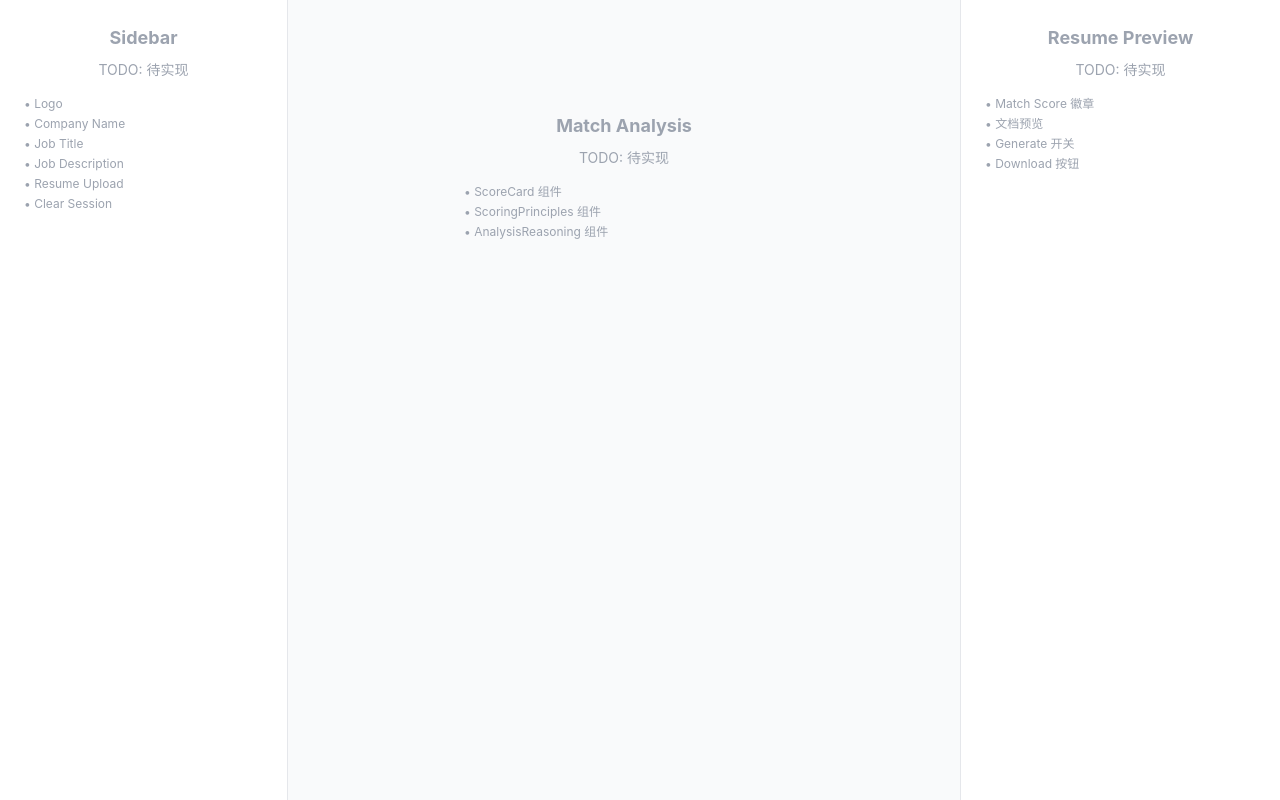
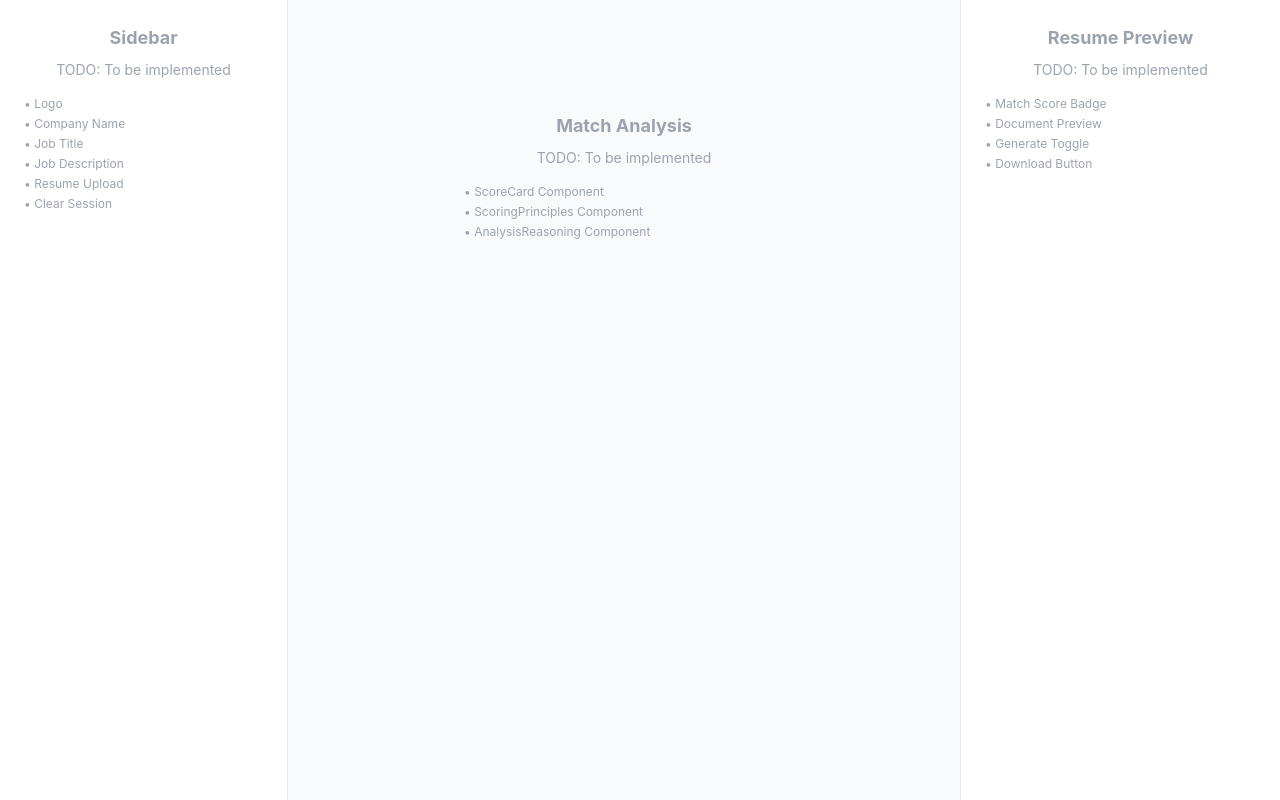
Before and after one commit to ResumAI-TPCC/ResumAI, a React (Vite) app in the folder frontend/: page / in a window 1280 px wide. Built offline with nearby package versions, Linux system fonts and the light colour scheme.

Commit message:
feat: update frontend skeleton with English comments and fix package.json

```diff
--- a/frontend/index.html
+++ b/frontend/index.html
@@ -1,10 +1,10 @@
 <!doctype html>
-<html lang="zh-CN">
+<html lang="en">
   <head>
     <meta charset="UTF-8" />
     <link rel="icon" type="image/svg+xml" href="/vite.svg" />
     <meta name="viewport" content="width=device-width, initial-scale=1.0" />
-    <title>ResumAI - 简历管理与职位助手</title>
+    <title>ResumAI - Resume Analysis</title>
   </head>
   <body>
     <div id="root"></div>
--- a/frontend/src/App.jsx
+++ b/frontend/src/App.jsx
@@ -1,7 +1,7 @@
-import MatchAnalysisPage from './pages/MatchAnalysisPage'
+import ResumeAnalysisPage from './pages/ResumeAnalysisPage'
 
 function App() {
-  return <MatchAnalysisPage />
+  return <ResumeAnalysisPage />
 }
 
 export default App
--- a/frontend/src/components/FileUpload.jsx
+++ b/frontend/src/components/FileUpload.jsx
@@ -1,21 +1,10 @@
-/**
- * FileUpload Component - 文件上传组件
- *
- * 功能规划:
- * - 拖拽上传区域
- * - 点击上传
- * - 支持 PDF, DOCX, TXT 格式
- * - 上传成功后显示✅图标和文件名
- * - 上传进度指示
- *
- * TODO: 后续实现
- */
+
 
 function FileUpload() {
   return (
     <div className="border-2 border-dashed border-gray-300 rounded-lg p-6 text-gray-400 text-center">
       <p className="font-bold">FileUpload</p>
-      <p className="text-sm">TODO: 文件上传组件</p>
+      <p className="text-sm">TODO: File upload component</p>
       <p className="text-xs mt-2">PDF, DOCX, TXT</p>
     </div>
   )
--- a/frontend/src/components/MatchAnalysis.jsx
+++ b/frontend/src/components/MatchAnalysis.jsx
@@ -1,25 +1,15 @@
-/**
- * MatchAnalysis Component - 中间分析区域
- *
- * 功能规划:
- * - Match Analysis 标题
- * - JD Match Score 评分卡片
- * - Scoring Principles 评分原则
- * - Analysis Reasoning 分析推理
- *
- * TODO: 后续实现
- */
+
 
 function MatchAnalysis() {
   return (
     <main className="flex-1 p-8 bg-gray-50">
       <div className="text-gray-400 text-center py-20">
         <p className="font-bold text-lg mb-2">Match Analysis</p>
-        <p className="text-sm">TODO: 待实现</p>
+        <p className="text-sm">TODO: To be implemented</p>
         <ul className="text-left text-xs mt-4 space-y-1 max-w-xs mx-auto">
-          <li>• ScoreCard 组件</li>
-          <li>• ScoringPrinciples 组件</li>
-          <li>• AnalysisReasoning 组件</li>
+          <li>• ScoreCard Component</li>
+          <li>• ScoringPrinciples Component</li>
+          <li>• AnalysisReasoning Component</li>
         </ul>
       </div>
     </main>
--- a/frontend/src/components/ResumePreview.jsx
+++ b/frontend/src/components/ResumePreview.jsx
@@ -1,27 +1,14 @@
-/**
- * ResumePreview Component - 右侧预览区域
- *
- * 功能规划:
- * - Resume Preview 标题
- * - Match Score 徽章 (68/100)
- * - 文档预览区域
- * - Generate Polished Resume 开关
- * - Download Polished Resume 按钮
- *
- * TODO: 后续实现
- */
-
 function ResumePreview() {
   return (
     <aside className="w-80 bg-white border-l border-gray-200 p-6 h-screen">
       <div className="text-gray-400 text-center">
         <p className="font-bold text-lg mb-2">Resume Preview</p>
-        <p className="text-sm">TODO: 待实现</p>
+        <p className="text-sm">TODO: To be implemented</p>
         <ul className="text-left text-xs mt-4 space-y-1">
-          <li>• Match Score 徽章</li>
-          <li>• 文档预览</li>
-          <li>• Generate 开关</li>
-          <li>• Download 按钮</li>
+          <li>• Match Score Badge</li>
+          <li>• Document Preview</li>
+          <li>• Generate Toggle</li>
+          <li>• Download Button</li>
         </ul>
       </div>
     </aside>
--- a/frontend/src/components/Sidebar.jsx
+++ b/frontend/src/components/Sidebar.jsx
@@ -1,24 +1,9 @@
-/**
- * Sidebar Component - 左侧边栏
- *
- * 功能规划:
- * - ResumAI Logo
- * - Company Name 输入框
- * - Job Title 输入框
- * - Job Description (JD) 文本区域
- * - Clear JD 按钮
- * - Resume Upload 上传区域
- * - Clear Session 链接
- *
- * TODO: 后续实现
- */
-
 function Sidebar() {
   return (
     <aside className="w-72 bg-white border-r border-gray-200 p-6 h-screen">
       <div className="text-gray-400 text-center">
         <p className="font-bold text-lg mb-2">Sidebar</p>
-        <p className="text-sm">TODO: 待实现</p>
+        <p className="text-sm">TODO: To be implemented</p>
         <ul className="text-left text-xs mt-4 space-y-1">
           <li>• Logo</li>
           <li>• Company Name</li>
--- /dev/null
+++ b/frontend/src/pages/ResumeAnalysisPage.jsx
@@ -0,0 +1,20 @@
+import Sidebar from '../components/Sidebar'
+import MatchAnalysis from '../components/MatchAnalysis'
+import ResumePreview from '../components/ResumePreview'
+
+function ResumeAnalysisPage() {
+  return (
+    <div className="min-h-screen bg-gray-50 flex">
+      {/* Left sidebar */}
+      <Sidebar />
+
+      {/* Center analysis area */}
+      <MatchAnalysis />
+
+      {/* Right preview area */}
+      <ResumePreview />
+    </div>
+  )
+}
+
+export default ResumeAnalysisPage
```
Also changed, not shown: frontend/src/index.css (+7 -7 lines), frontend/src/utils/api.js (+10 -10 lines), frontend/src/utils/filePreview.js (+6 -6 lines), frontend/src/utils/storage.js (+7 -7 lines), frontend/package.json (line endings or trailing spaces), 1 other file (tests, documents, lock files or other folders).
